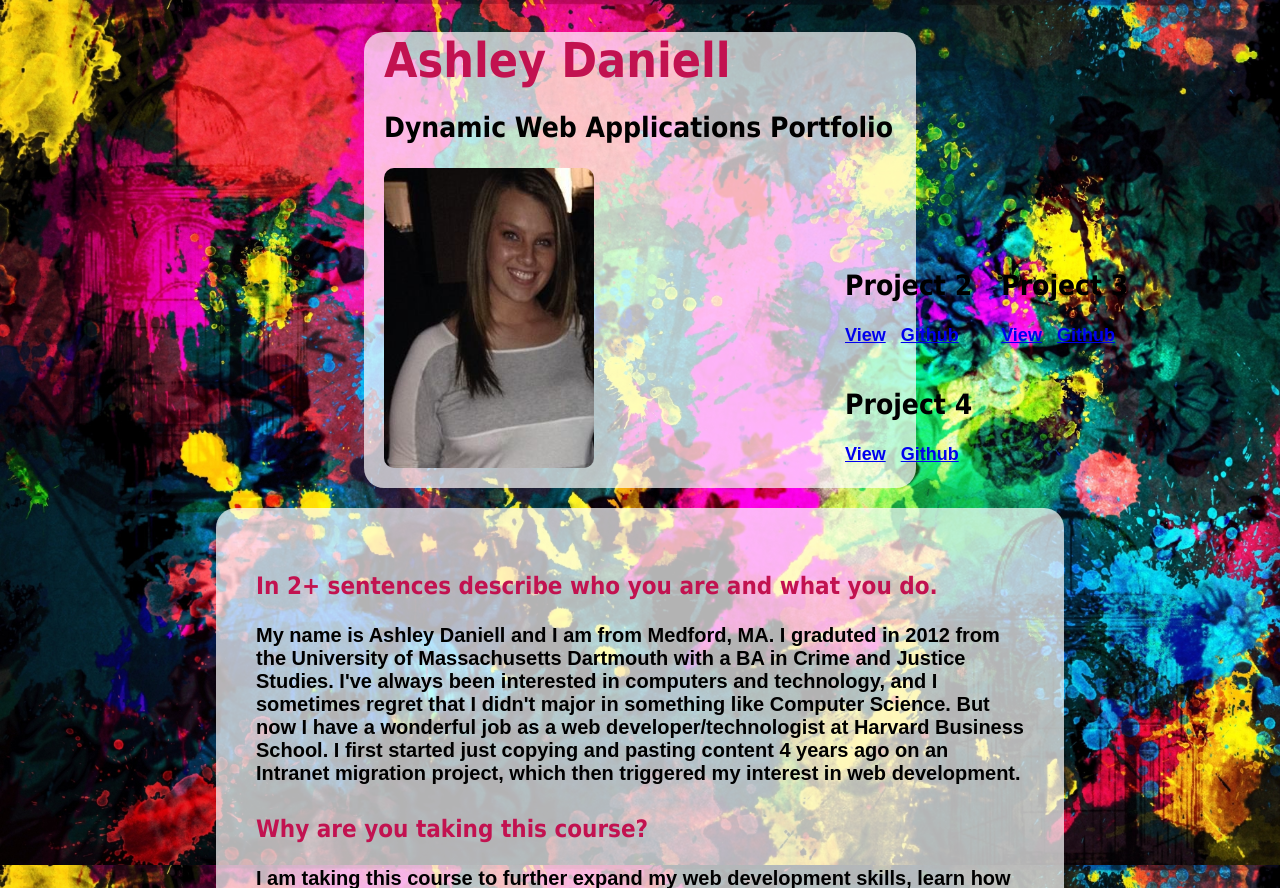
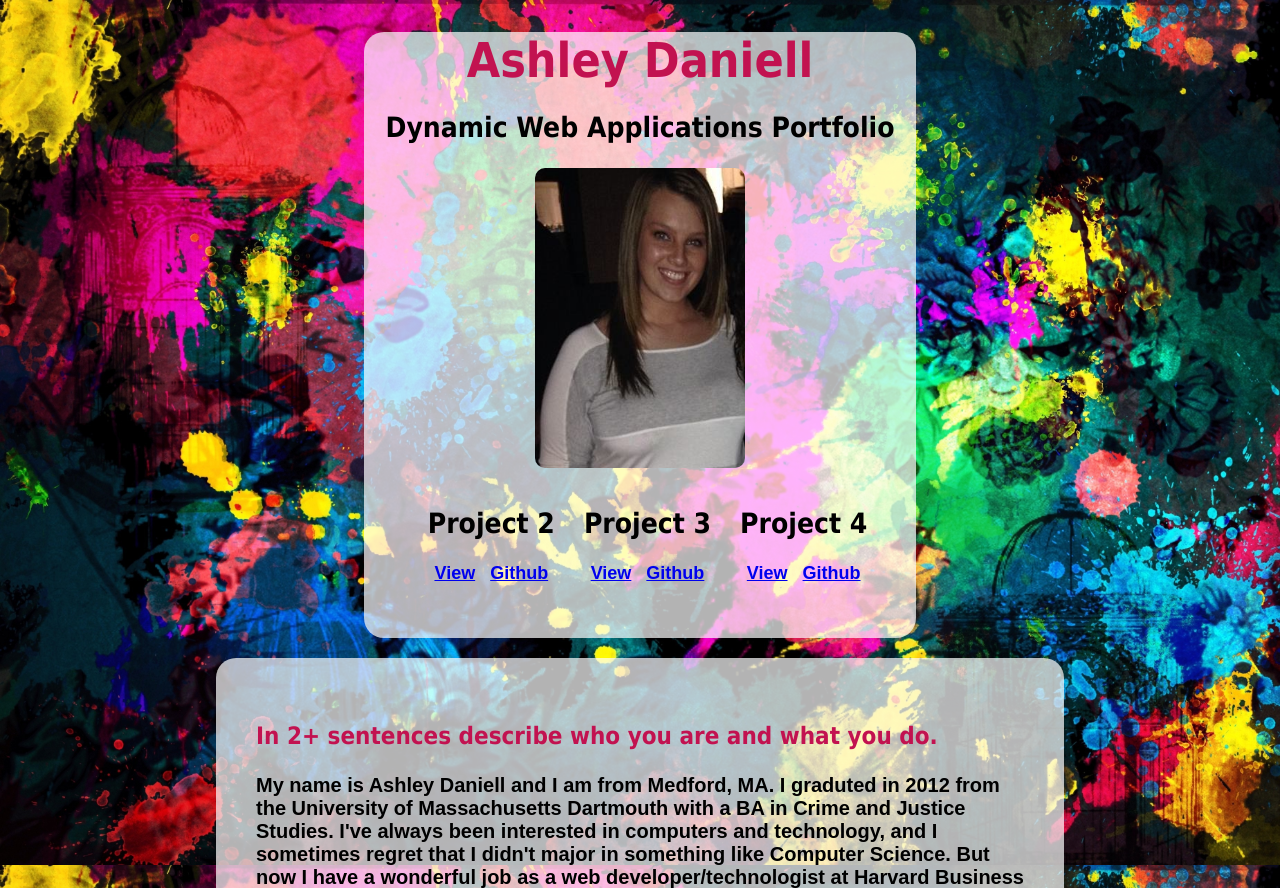
Before and after one commit to adaniell/p1, a PHP site: page / in a window 1280 px wide. Shown: the top 888 px of the page. Run offline with PHP 8.4, Linux system fonts and the light colour scheme.

Commit message:
Updated stylesheet

```diff
--- a/stylesheet.css
+++ b/stylesheet.css
@@ -43,12 +43,10 @@ h3 {
 	border-radius:20px;
 	background: rgba(255, 255, 255, 0.7);
 	margin-bottom:20px;
+	text-align:center;
 }
 #div1 ul {
 	list-style-type:none;
-	position:absolute;
-	left:805px;
-	top:230px;
 }
 #div1 ul li {
 	display:inline-block;
```
